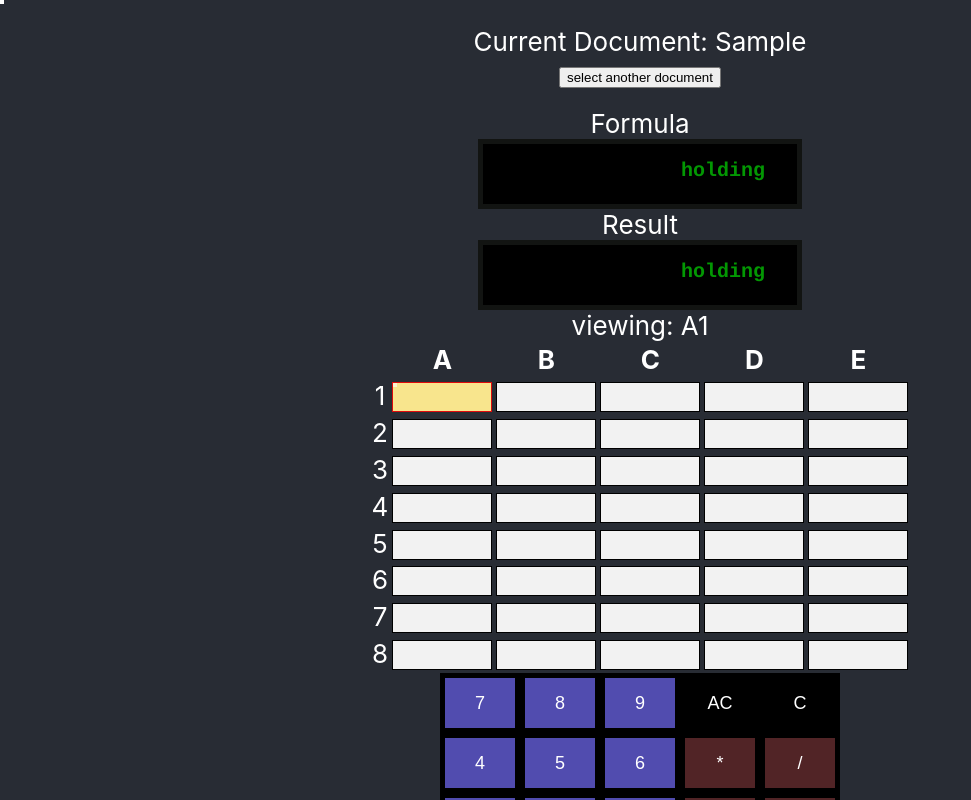
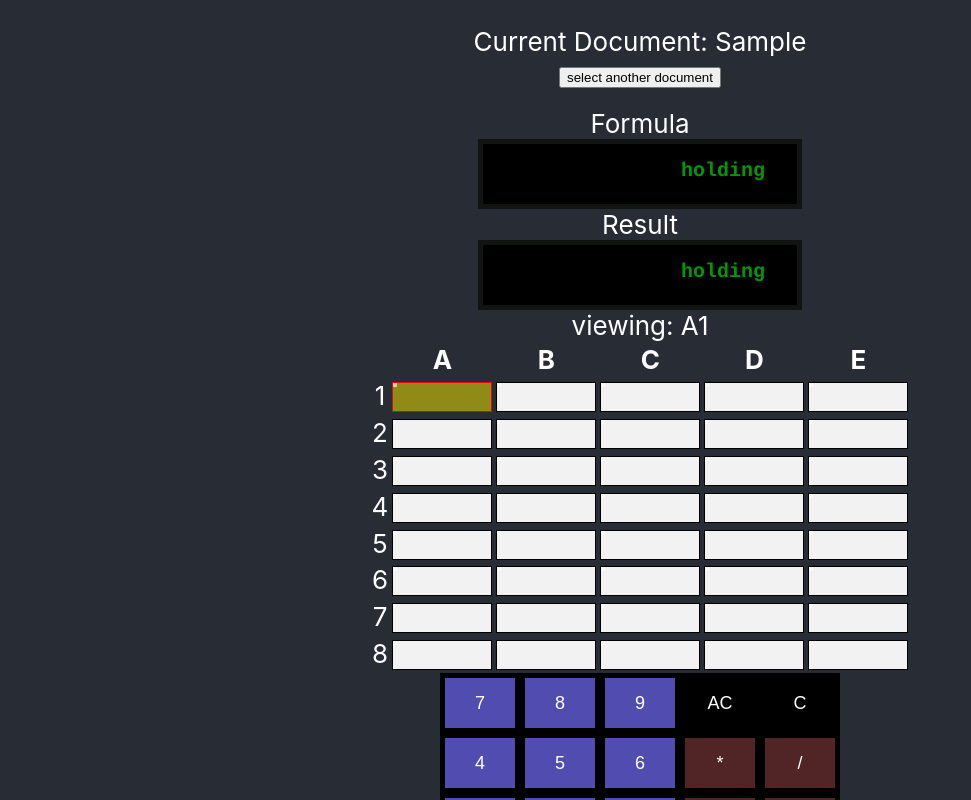
Before and after one commit to ting1065/5500-assignment2-bug-eater, a React (Create React App) app: page / in a window 1280 px wide. Both pictures are taken after typing "Sample" into the empty fields and a click on the button "Create". Shown: the top 800 px of the page, without its empty margins (0-971 px from the left). Built offline with nearby package versions, Linux system fonts and the light colour scheme; no server answers.

Commit message:
Update SheetComponent.css

```diff
--- a/src/Components/SheetComponent.css
+++ b/src/Components/SheetComponent.css
@@ -1,4 +1,5 @@
-.cell, .cell-selected, .cell-editing {
+.cell {
+    position: relative;
     border: 1px solid black;
     width: 100px;
     height: 30px;
@@ -26,14 +27,13 @@
     font-size: 20px;
     font-weight: bold;
     font-family: Arial, Helvetica, sans-serif;
+    background-color: #908a17;
     color: black;
     cursor: pointer;
     user-select: none;
     -moz-user-select: none;
     -webkit-user-select: none;
     -ms-user-select: none;
-    border-color: #df0b0b;
-    background-color: #f8e58d; /* Softened the color */
 }
 
 .cell-editing {
@@ -46,15 +46,13 @@
     font-size: 20px;
     font-weight: bold;
     font-family: Arial, Helvetica, sans-serif;
+    background-color: blue;
     color: yellow;
     cursor: pointer;
     user-select: none;
     -moz-user-select: none;
     -webkit-user-select: none;
     -ms-user-select: none;
-    border-color: #df0b0b;
-    background-color: #0066cc; /* Changed blue to a more standard shade */
-    color: #f0e460; /* Changed yellow to a softer shade */
 }
 .cell-editor {
     position: absolute;
```
